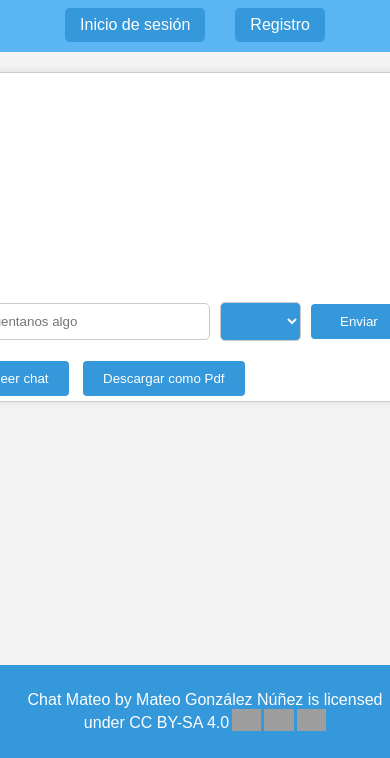
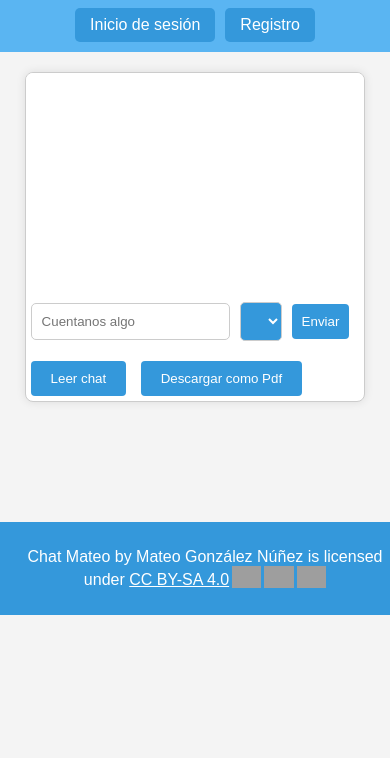
Before and after one commit to Matuly2/EjercicioSocketDefinitivo, a website: page public/chat.html in a window 390 px wide. Shown: the part 86-844 px from the top of the page. Drawn offline with nearby package versions, Linux system fonts and the light colour scheme; no server answers; grey boxes are pictures that could not be loaded.

Commit message:
he hecho los media queris

```diff
--- a/public/css/style.css
+++ b/public/css/style.css
@@ -6,6 +6,7 @@ body, ul {
 body {
     font-family: Arial, sans-serif;
     background-color: #f4f4f4;
+    overflow-x: hidden;
 }
 
 header {
@@ -30,11 +31,12 @@ nav {
     display: flex;
     justify-content: center;
     align-items: center;
+    overflow-x: auto;
 }
 
 nav a {
     text-decoration: none;
-    margin: 0 15px;
+    margin: 0 5px;
     padding: 8px 15px;
     border-radius: 5px;
     background-color: #3498db;
@@ -53,40 +55,38 @@ main {
     flex-direction: column;
     align-items: center;
     justify-content: space-between;
-}
-
-h1 {
-    color: #3498db;
+    overflow-x: hidden;
 }
 
 #chat-container {
-    max-width: 500px;
+    max-width: 100%;
     margin: 0 auto;
     background-color: #fff;
     border: 1px solid #ccc;
     border-radius: 8px;
     box-shadow: 0 0 10px rgba(0, 0, 0, 0.1);
     overflow: hidden;
+    margin-bottom: 60px;
 }
 
 #chat {
-    width: 450px;
+    width: 100%;
     background-color: #fff;
     padding: 2px;
     margin-bottom: 2px;
-    max-width: 450px;
+    max-width: 100%;
     overflow-y: auto;
     height: 200px;
 }
 
 #nombre {
     color: #0a5588;
-    font-size: 14px
+    font-size: 14px;
 }
 
 #mensaje {
     color: #fff;
-    font-size: 13px
+    font-size: 13px;
 }
 
 .mensaje-container {
@@ -94,7 +94,11 @@ h1 {
     padding: 10px;
     border-radius: 10px;
     margin: 10px 0;
+    word-wrap: break-word;
+    overflow-y: auto;
+    word-break: break-all;
 }
+
 button {
     background-color: #3498db;
     color: #fff;
@@ -107,6 +111,7 @@ button {
 button:hover {
     background-color: #2184c8;
 }
+
 #separador {
     padding: 5px;
 }
@@ -116,8 +121,15 @@ button:hover {
     align-items: center;
 }
 
-.input-container input[type="text"],
-.input-container input[type="file"],
+.input-container input[type="text"] {
+    width: 100%;
+    padding: 10px;
+    margin-right: 10px;
+    border: 1px solid #ccc;
+    border-radius: 5px;
+    box-sizing: border-box;
+}
+
 .input-container select,
 .input-container button {
     flex-grow: 1;
@@ -162,29 +174,85 @@ select {
     border: 1px solid #1f75ae;
     border-radius: 5px;
 }
-select:hover{
+
+select:hover {
     background-color: #1f75ae;
 }
+
 .opcion-destacada {
     background-color: #fff;
-    color: #3498db
+    color: #3498db;
 }
-.opcion-destacada:hover{
+
+.opcion-destacada:hover {
     background-color: #abbef8;
 }
+
 footer {
     padding: 0;
     text-align: center;
     padding: 10px;
     background-color: #3498db;
     color: #fff;
-    position: fixed;
+    position: relative;
     bottom: 0;
     width: 100%;
     margin-top: auto;
 }
 
-footer a {
-    color: #fff;
-    text-decoration: none;
+.mensaje-container {
+    max-width: 500px; /* O el valor que desees */
+    margin-left: auto;
+    margin-right: auto;
 }
+
+@media screen and (max-width: 768px) {
+    /* Estilos específicos para dispositivos con una pantalla de hasta 768px de ancho */
+
+    nav {
+        flex-direction: row;
+        justify-content: center;
+        overflow-x: auto;
+    }
+
+    nav a {
+        margin: 0 5px;
+    }
+
+    main {
+        padding-bottom: 60px;
+        overflow-x: hidden;
+    }
+
+    #chat-container {
+        margin-bottom: 60px;
+        overflow-x: auto;
+    }
+
+    footer {
+        position: relative;
+    }
+
+    #chat {
+        max-width: 100%;
+        overflow-x: hidden;
+    }
+
+    #chat-container {
+        max-width: 100%;
+        overflow-x: hidden;
+    }
+
+    .mensaje-container {
+        word-wrap: break-word;
+        overflow-y: auto;
+        max-height: 200px;
+        word-break: break-all; /* Forzar el salto de línea en palabras largas */
+    }
+
+
+    .input-container input[type="text"] {
+        box-sizing: border-box;
+        width: calc(100% - 20px); /* Ajusta el ancho del input */
+    }
+}
--- a/public/css/styleForm.css
+++ b/public/css/styleForm.css
@@ -3,19 +3,24 @@ body {
     margin: 0;
     padding: 0;
     background-color: #f4f4f4;
+    overflow-x: hidden;
 }
-header{
+
+header {
     background-color: #3498db;
 }
+
 .contenedor-logo {
-    flex-grow: 1; /* El logo ocupará el espacio restante y se centrará */
-    text-align: center; /* Centra horizontalmente */
+    flex-grow: 1;
+    text-align: center;
 }
+
 .contenedor-logo img {
     max-width: 100%;
     height: auto;
     max-height: 80px;
 }
+
 nav {
     background-color: #5ab5f2;
     color: #3498db;
@@ -40,17 +45,14 @@ nav a:hover {
     color: #fff;
 }
 
-
 h2 {
     text-align: center;
     color: #3498db;
     font-size: 2em;
     margin-top: 20px;
-
     letter-spacing: 2px;
     font-weight: bold;
 }
-
 
 form {
     max-width: 300px;
@@ -76,6 +78,7 @@ input {
 }
 
 button {
+    width: 100%;
     background-color: #3498db;
     color: #fff;
     padding: 10px 20px;
@@ -93,11 +96,20 @@ footer {
     padding: 10px;
     background-color: #3498db;
     color: #fff;
-    position: fixed;
+    position: relative;
     bottom: 0;
     width: 100%;
+    margin-top: 20px;
 }
+
 footer a {
     color: #fff;
     text-decoration: none;
 }
+
+
+@media screen and (max-width: 768px) {
+    form {
+        max-width: 100%;
+    }
+}
--- a/public/css/styleIndex.css
+++ b/public/css/styleIndex.css
@@ -5,14 +5,18 @@ body {
     margin: 0;
     padding: 0;
     background-color: #f4f4f4;
+    overflow-x: hidden;
 }
-header{
+
+header {
     background-color: #3498db;
 }
+
 .contenedor-logo {
-    flex-grow: 1; /* El logo ocupará el espacio restante y se centrará */
-    text-align: center; /* Centra horizontalmente */
+    flex-grow: 1;
+    text-align: center;
 }
+
 .contenedor-logo img {
     max-width: 100%;
     height: auto;
@@ -42,16 +46,18 @@ nav a:hover {
     background-color: #2980b9;
     color: #fff;
 }
+
 main {
     background-color: #dae7f0;
     display: flex;
     justify-content: center;
     align-items: center;
-
     margin: 0;
 }
-main img{
+
+main img {
     max-width: 400px;
+    height: auto;
 }
 
 img {
@@ -59,8 +65,6 @@ img {
     max-height: 100%;
     height: auto;
 }
-
-
 
 footer {
     text-align: center;
@@ -71,7 +75,14 @@ footer {
     bottom: 0;
     width: 100%;
 }
+
 footer a {
     color: #fff;
     text-decoration: none;
 }
+
+@media screen and (max-width: 768px) {
+    nav a {
+        margin: 5px;
+    }
+}
```
Also changed, not shown: public/index.html (+0 -18 lines).
